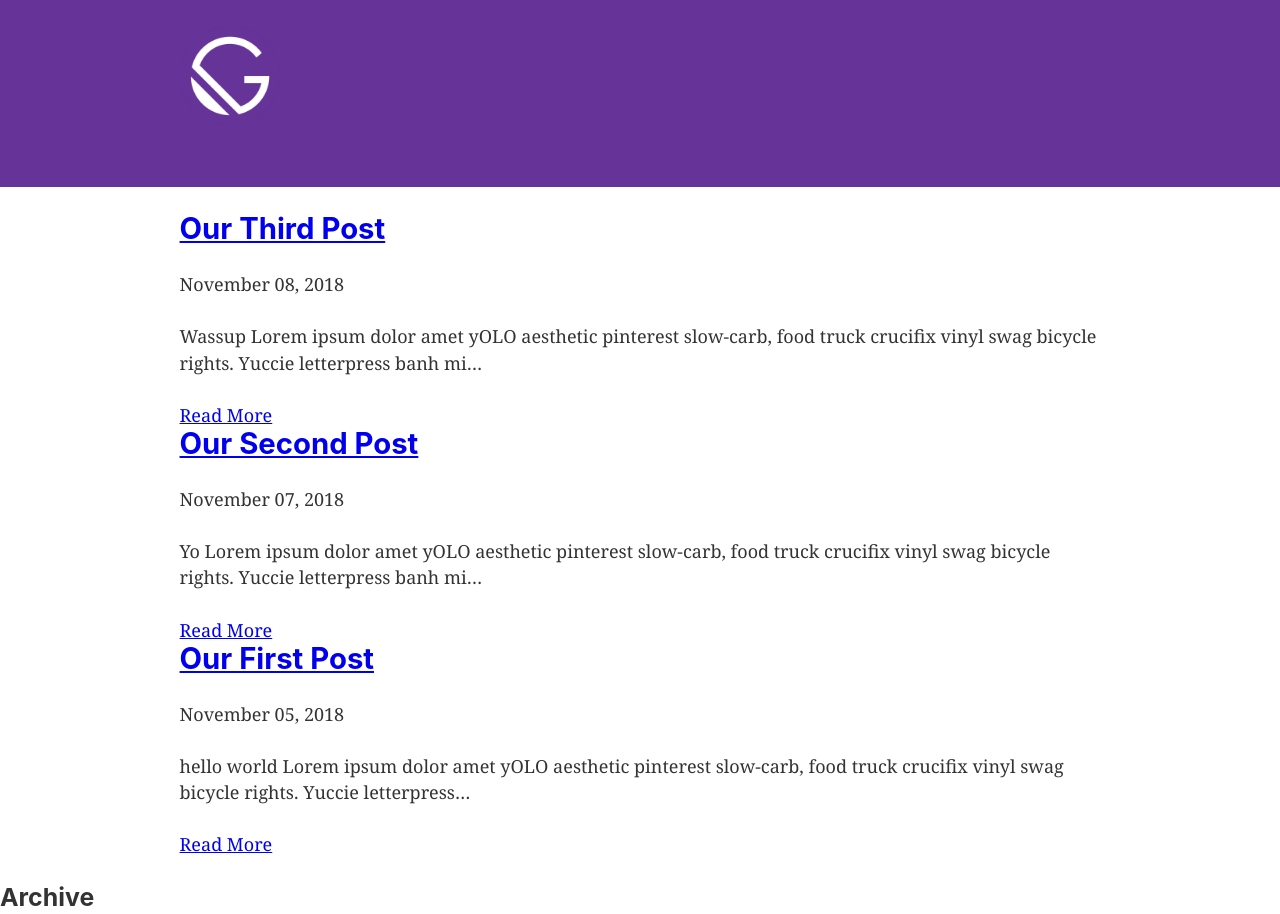
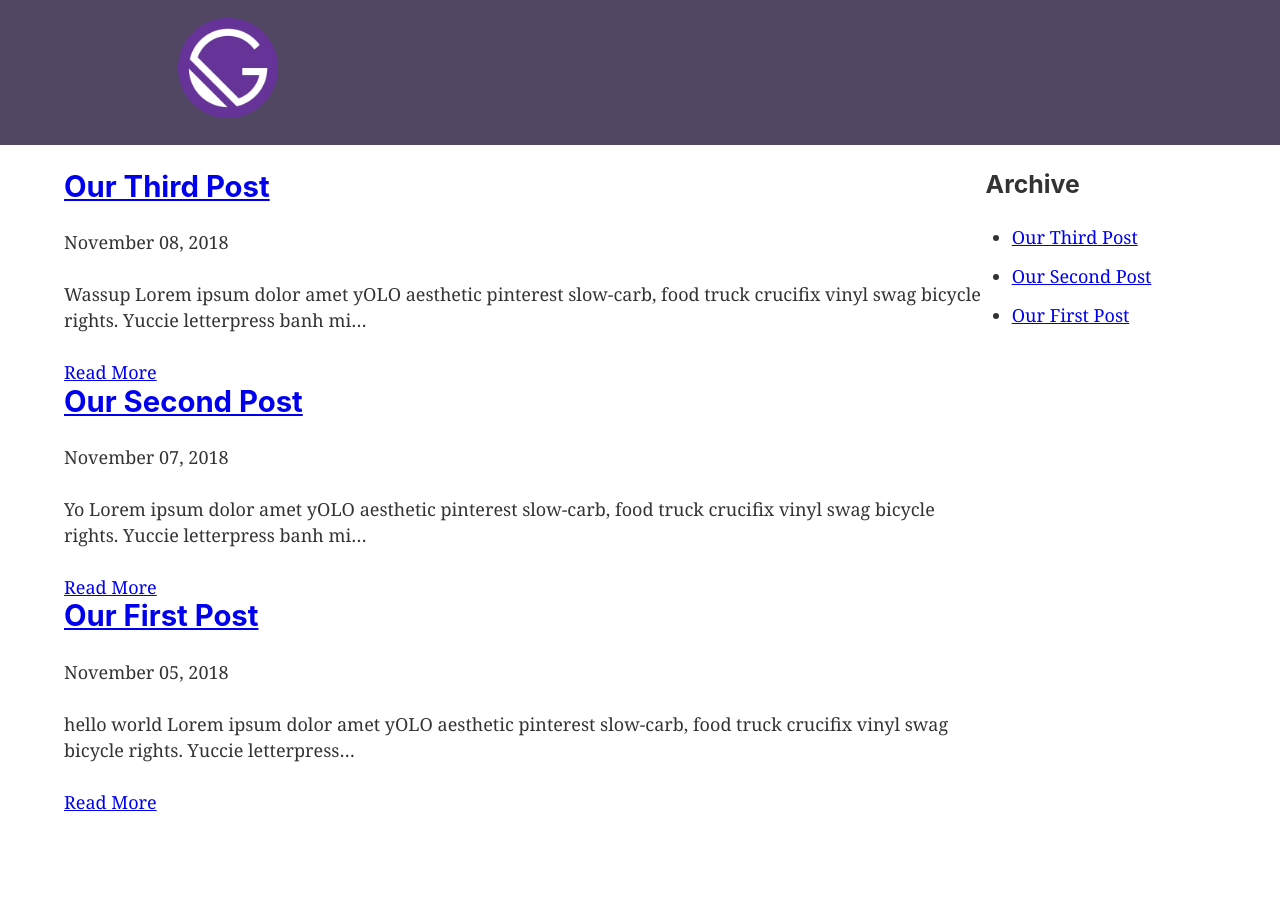
Before and after one commit to robgmerrill/gatsby-blog, a Gatsby site: page / in a window 1280 px wide. Shown: the top 914 px of the page. After the commit the page ends 815 px from the top, so only its background shows below. Built offline with nearby package versions, Linux system fonts and the light colour scheme; Gatsby itself is replaced by a stand-in of ours.

Commit message:
Style components

```diff
--- a/gatsby-config.js
+++ b/gatsby-config.js
@@ -5,6 +5,7 @@ module.exports = {
   },
   plugins: [
     'gatsby-plugin-react-helmet',
+    'gatsby-plugin-styled-components',
     {
       resolve: `gatsby-source-filesystem`,
       options: {
--- a/package.json
+++ b/package.json
@@ -4,18 +4,21 @@
   "version": "1.0.0",
   "author": "Kyle Mathews <mathews.kyle@gmail.com>",
   "dependencies": {
+    "babel-plugin-styled-components": "^1.8.0",
     "gatsby": "^2.0.33",
     "gatsby-image": "^2.0.15",
     "gatsby-plugin-manifest": "^2.0.5",
     "gatsby-plugin-offline": "^2.0.5",
     "gatsby-plugin-react-helmet": "^3.0.0",
     "gatsby-plugin-sharp": "^2.0.7",
+    "gatsby-plugin-styled-components": "^3.0.1",
     "gatsby-source-filesystem": "^2.0.7",
     "gatsby-transformer-remark": "^2.1.11",
     "gatsby-transformer-sharp": "^2.1.4",
     "react": "^16.5.1",
     "react-dom": "^16.5.1",
-    "react-helmet": "^5.2.0"
+    "react-helmet": "^5.2.0",
+    "styled-components": "^4.0.3"
   },
   "keywords": [
     "gatsby"
--- a/src/components/header.js
+++ b/src/components/header.js
@@ -1,21 +1,25 @@
 import React from 'react'
 import { Link } from 'gatsby'
 import gatsbyLogo from '../images/gatsby-icon.png'
+import styled from 'styled-components'
+
+const HeaderWrapper = styled.div`
+  background: #524763;
+  margin-bottom: 1.45rem;
+  img {
+    margin-bottom: 0
+  }
+`;
+
+const HeaderContainer  = styled.div`
+  margin: 0 auto;
+  max-width: 960px;
+  padding: 1rem 1rem;
+`;
 
 const Header = ({ siteTitle }) => (
-  <div
-    style={{
-      background: 'rebeccapurple',
-      marginBottom: '1.45rem',
-    }}
-  >
-    <div
-      style={{
-        margin: '0 auto',
-        maxWidth: 960,
-        padding: '1.45rem 1.0875rem',
-      }}
-    >
+  <HeaderWrapper>
+    <HeaderContainer>
       <h1 style={{ margin: 0 }}>
         <Link
           to="/"
@@ -34,8 +38,8 @@ const Header = ({ siteTitle }) => (
           />
         </Link>
       </h1>
-    </div>
-  </div>
+    </HeaderContainer>
+  </HeaderWrapper>
 )
 
 export default Header
--- a/src/components/layout.js
+++ b/src/components/layout.js
@@ -2,10 +2,18 @@ import React from 'react'
 import PropTypes from 'prop-types'
 import Helmet from 'react-helmet'
 import { StaticQuery, graphql } from 'gatsby'
+import styled from 'styled-components'
 
 import Header from './header'
 import Archive from './archive'
 import './layout.css'
+
+const MainLayout = styled.main`
+  max-width: 90%;
+  margin: 0 auto;
+  display: grid;
+  grid-template-columns: 4fr 1fr;
+`
 
 const Layout = ({ children }) => (
   <StaticQuery
@@ -31,18 +39,13 @@ const Layout = ({ children }) => (
           <html lang="en" />
         </Helmet>
         <Header siteTitle={data.site.siteMetadata.title} />
-        <div
-          style={{
-            margin: '0 auto',
-            maxWidth: 960,
-            padding: '0px 1.0875rem 1.45rem',
-            paddingTop: 0,
-          }}
-        >
-          {children}
-        </div>
-        <Archive />
-      </>
+        <MainLayout>
+          <div>
+            {children}
+          </div>
+          <Archive />
+        </MainLayout>
+        </>
     )}
   />
 )
```
Also changed, not shown: 1 other file.
